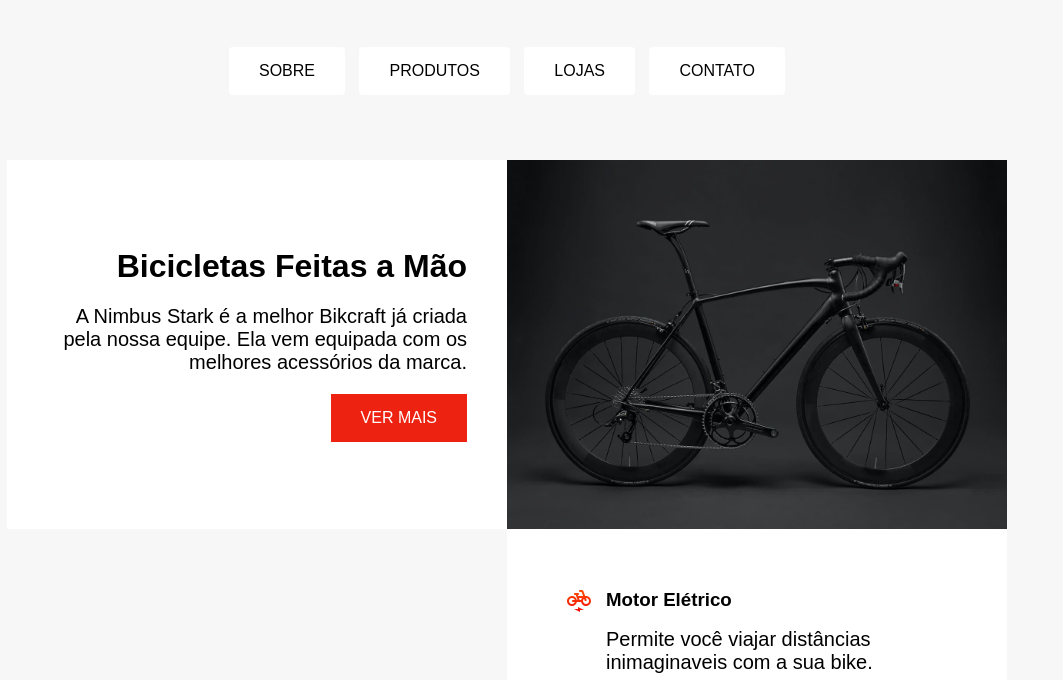
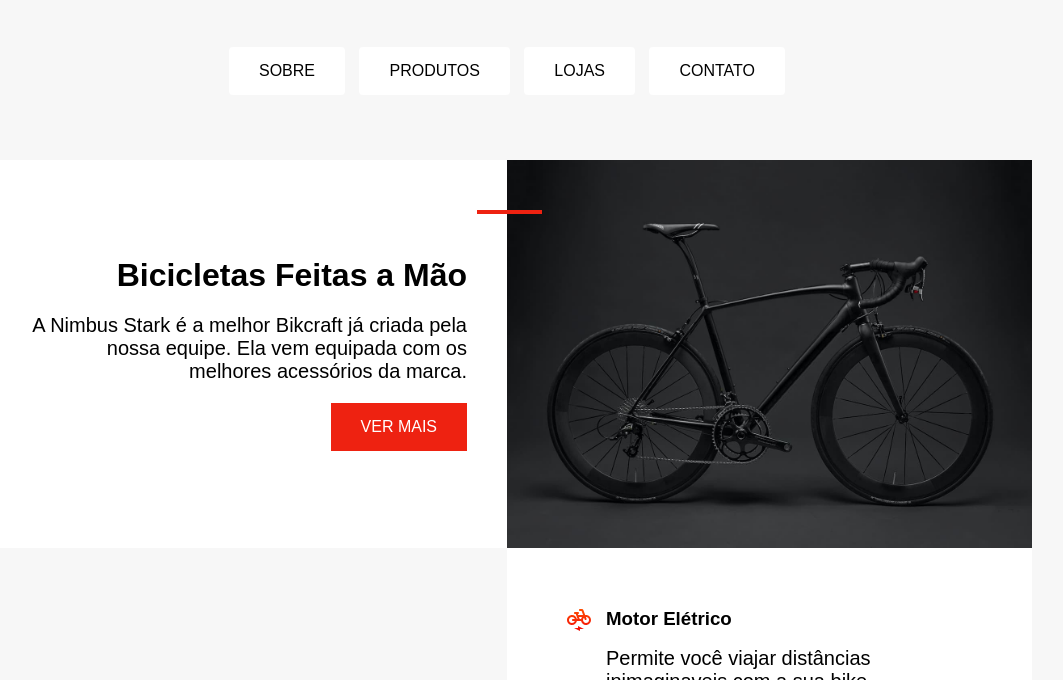
Before and after one commit to EnricoBranco/projetos-origamid, a plain HTML site: page index.html in a window 1280 px wide. Shown: the part 114-794 px from the top of the page, without its empty margins (133-1196 px from the left). Drawn offline with Linux system fonts and the light colour scheme.

Commit message:
colocando um estilo extra no conteudo principal

```diff
--- a/index.html
+++ b/index.html
@@ -23,6 +23,7 @@
       <h1>Bicicletas Feitas a Mão</h1>
       <p class="paragrafo">A Nimbus Stark é a melhor Bikcraft já criada pela nossa equipe. Ela vem equipada com os melhores acessórios da marca.</p>
       <a class="botao-ver-mais" href="#">VER MAIS</a>
+      <span class="linha"> </span>
     </section>
     <img class="imagem-bicicleta" src="/img/bicicleta.jpg" alt="Imagem bicicleta">
     <h2 class="vantagens-bikcraft">VANTAGENS BIKCRAFT</h2>
--- a/style.css
+++ b/style.css
@@ -38,11 +38,12 @@ h3 {
 .conteudo-principal {
   display: grid;
   grid-template-columns: 1fr 1fr;
-  max-width: 1000px;
+  max-width: 1050px;
   margin: 60px auto;
 }
 
 .descricao-bicicleta {
+  position: relative;
   display: flex;
   flex-direction: column;
   justify-content: center;
@@ -55,6 +56,15 @@ h3 {
 
 .descricao-bicicleta h1 {
   font-size: 32px;
+}
+
+.linha {
+  position: absolute;
+  background: #ee2211;
+  top: 50px;
+  right: -35px;
+  height: 4px;
+  width: 65px;
 }
 
 .paragrafo {
```
